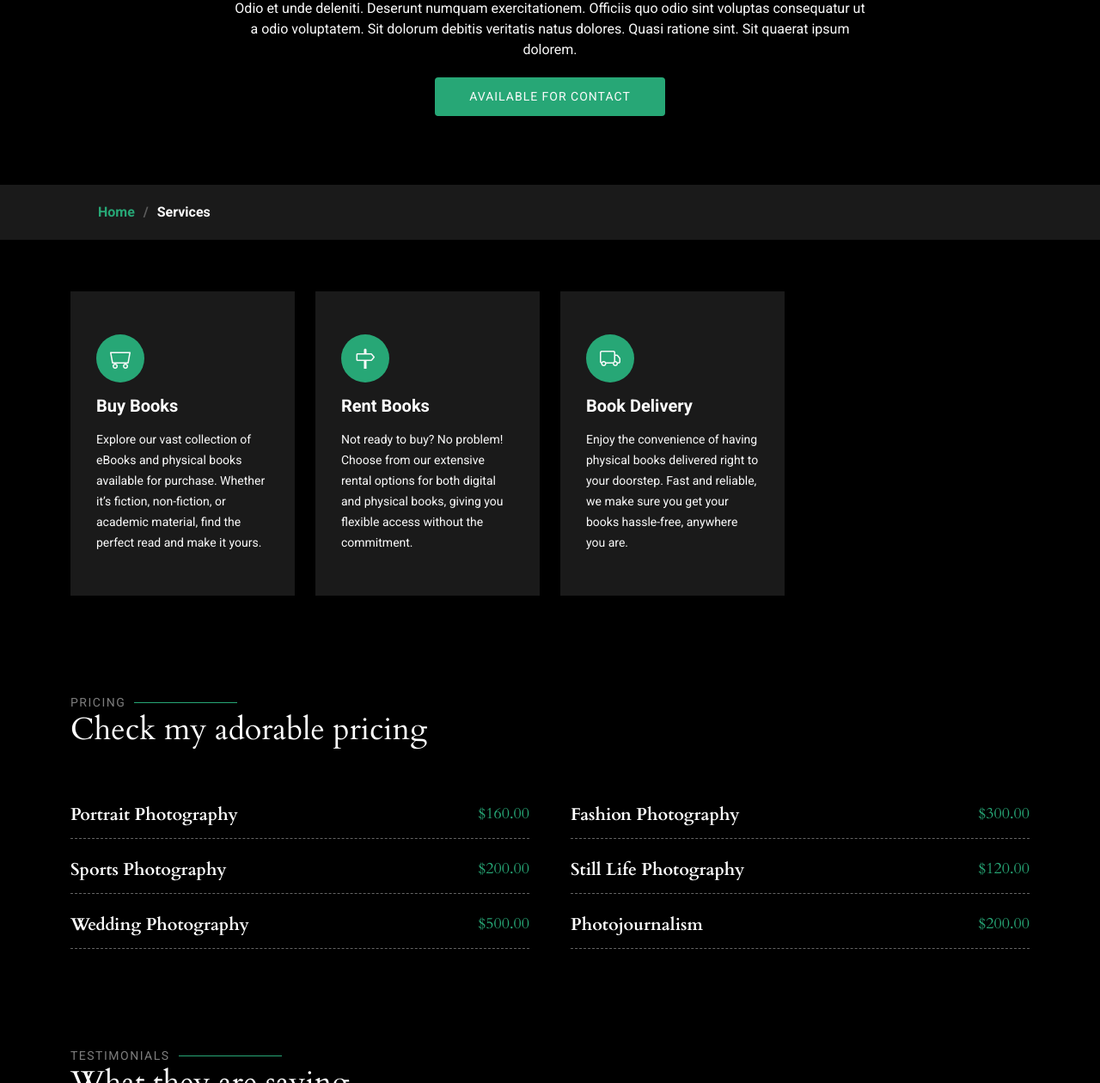
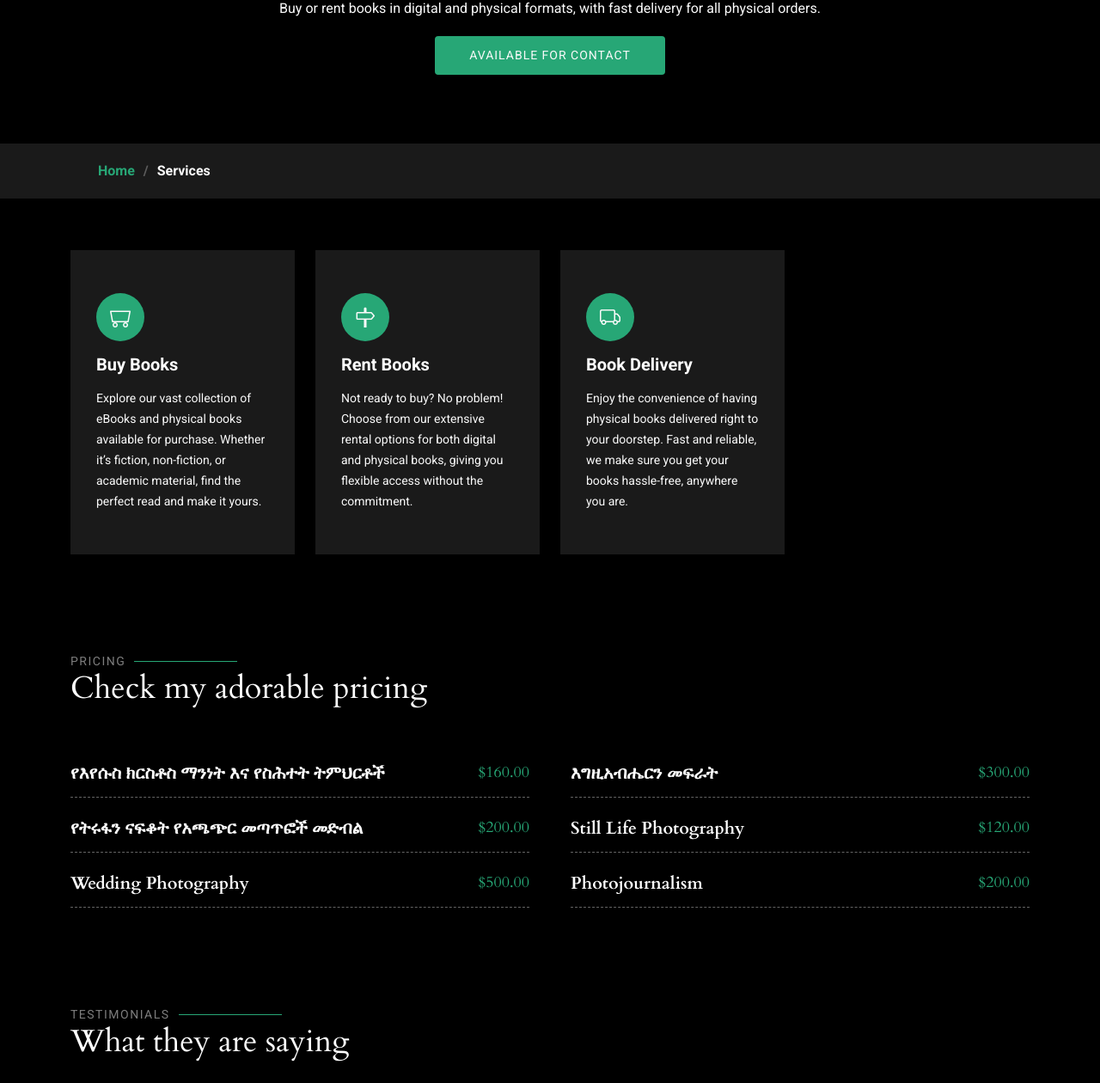
Before and after one commit to nardosagide/berea, a plain HTML site: page services.html in a window 1280 px wide. Shown: the part 266-1526 px from the top of the page at 86% size. Drawn offline with Linux system fonts and the light colour scheme.

Commit message:
Add files via upload

```diff
--- a/services.html
+++ b/services.html
@@ -100,7 +100,7 @@
           <div class="row d-flex justify-content-center text-center">
             <div class="col-lg-8">
               <h1>Services</h1>
-              <p class="mb-0">Odio et unde deleniti. Deserunt numquam exercitationem. Officiis quo odio sint voluptas consequatur ut a odio voluptatem. Sit dolorum debitis veritatis natus dolores. Quasi ratione sint. Sit quaerat ipsum dolorem.</p>
+              <p class="mb-0">Buy or rent books in digital and physical formats, with fast delivery for all physical orders.</p>
               <a href="contact.html" class="cta-btn">Available for Contact<br></a>
             </div>
           </div>
@@ -170,21 +170,22 @@
 
           <div class="col-lg-6">
             <div class="pricing-item d-flex justify-content-between">
-              <h3>Portrait Photography</h3>
+              <h3> የእየሱስ ክርስቶስ ማንነት እና የስሕተት ትምህርቶች</h3>
               <h4>$160.00</h4>
             </div>
           </div><!-- End Pricing Item -->
 
           <div class="col-lg-6">
             <div class="pricing-item d-flex justify-content-between">
-              <h3>Fashion Photography</h3>
+              <h3>እግዚአብሔርን መፍራት</h3>
               <h4>$300.00</h4>
             </div>
           </div><!-- End Pricing Item -->
 
           <div class="col-lg-6">
             <div class="pricing-item d-flex justify-content-between">
-              <h3>Sports Photography</h3>
+              <h3>የትሩፋን ናፍቆት
+የአጫጭር መጣጥፎች መድብል</h3>
               <h4>$200.00</h4>
             </div>
           </div><!-- End Pricing Item -->
```
Also changed, not shown: about.html (+2 -2 lines), contact.html (+1 -1 lines), gallery.html (+3 -2 lines), index.html (+2 -2 lines), 1 other file.
